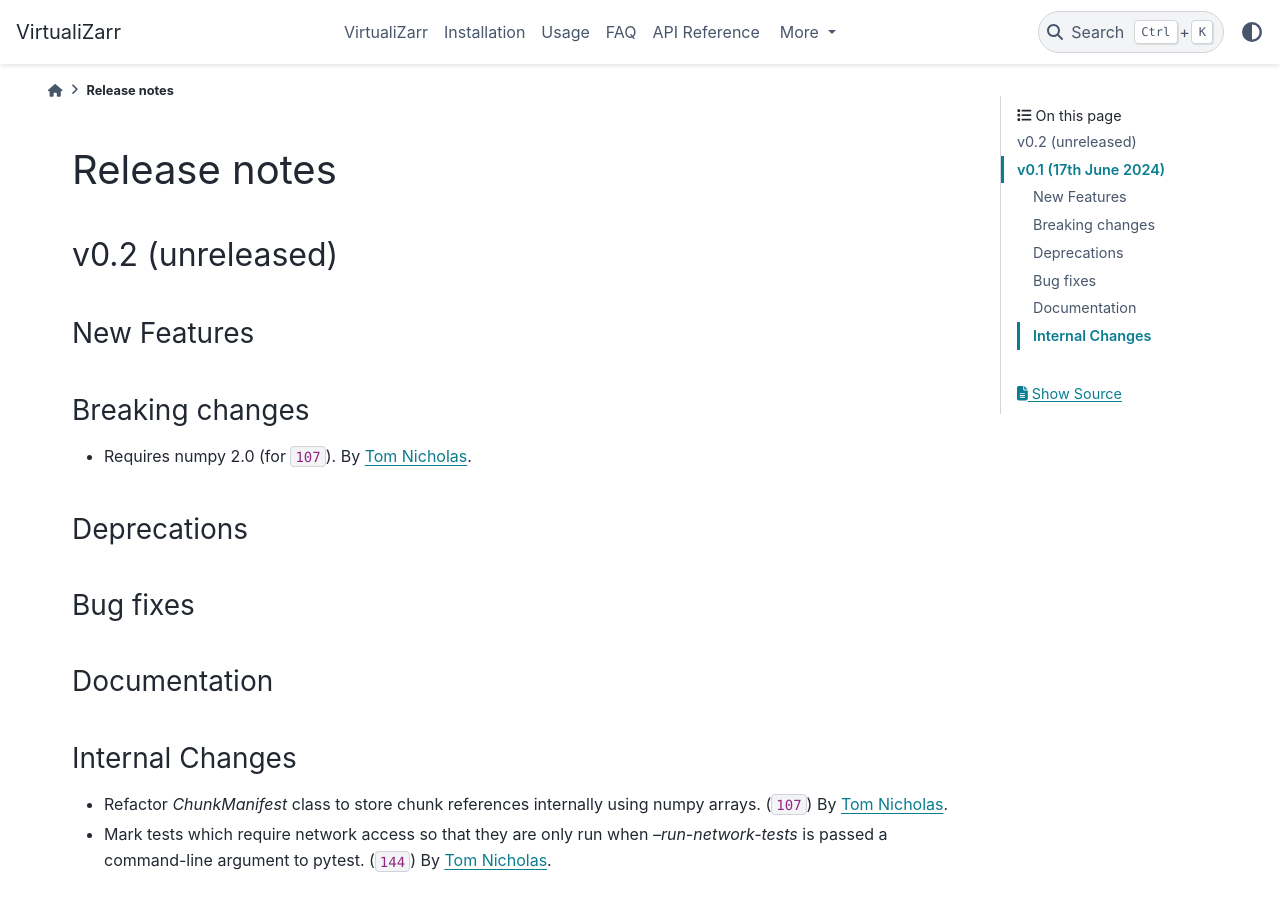
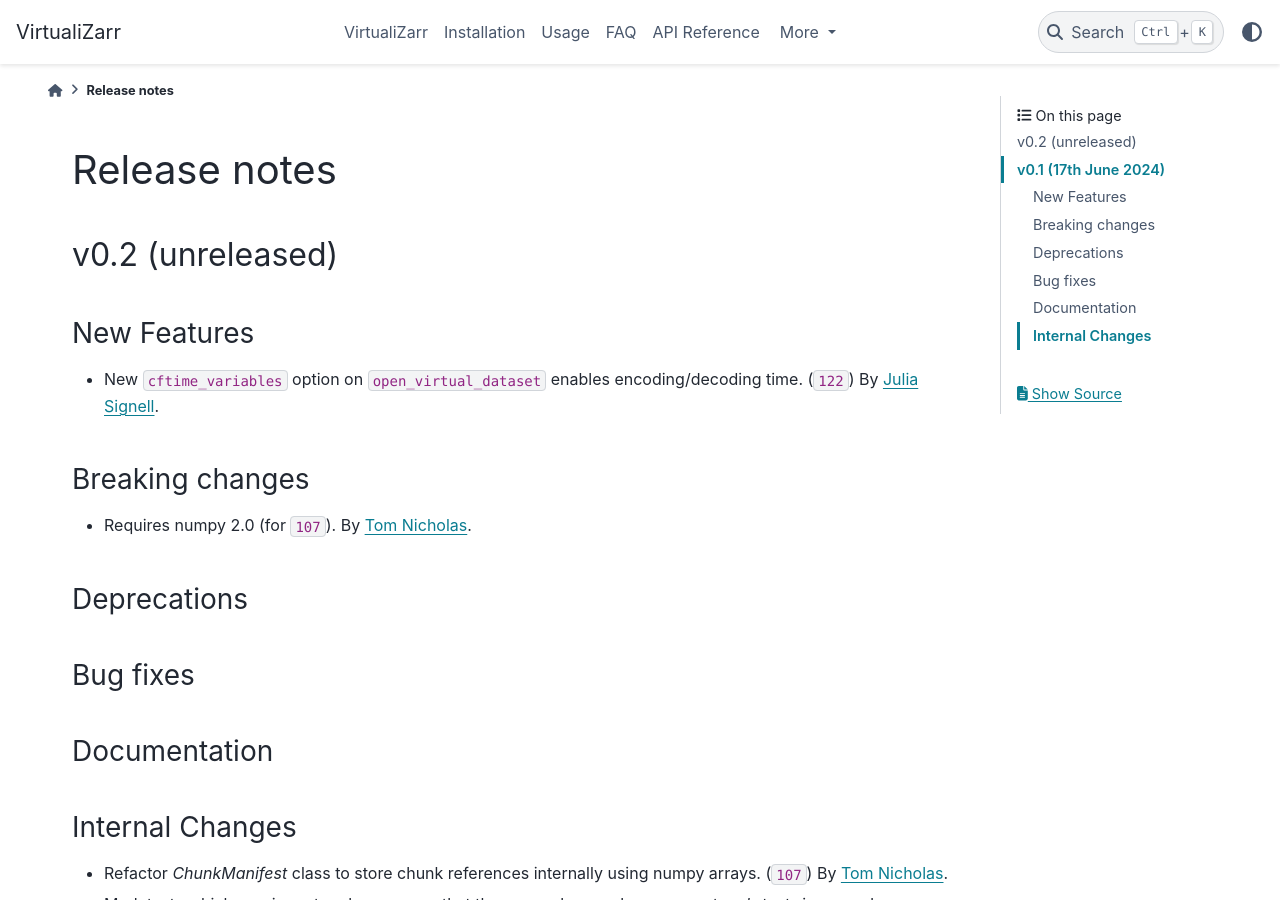
Before and after one commit to zarr-developers/VirtualiZarr, a Sphinx documentation site: the page built from docs/releases.rst, in a window 1280 px wide and 900 px high. Built offline with Sphinx 7.4.7 and the PyData theme 0.15.4, drawn with Linux system fonts in a browser that asks for light colours; cross-references to code outside the pages are shown as plain code.

Commit message:
Add note to release doc

```diff
--- a/docs/releases.rst
+++ b/docs/releases.rst
@@ -9,6 +9,8 @@
 New Features
 ~~~~~~~~~~~~
 
+- New ``cftime_variables`` option on ``open_virtual_dataset`` enables encoding/decoding time.
+  (:pull:`122`) By `Julia Signell <https://github.com/jsignell>`_.
 
 Breaking changes
 ~~~~~~~~~~~~~~~~
```
